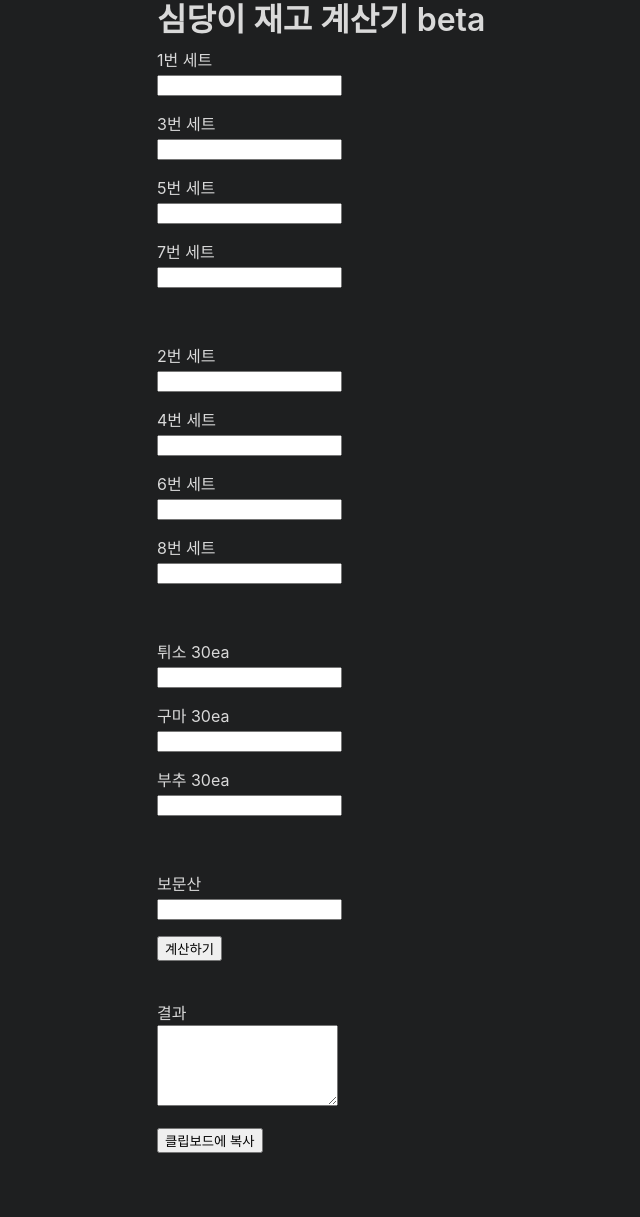
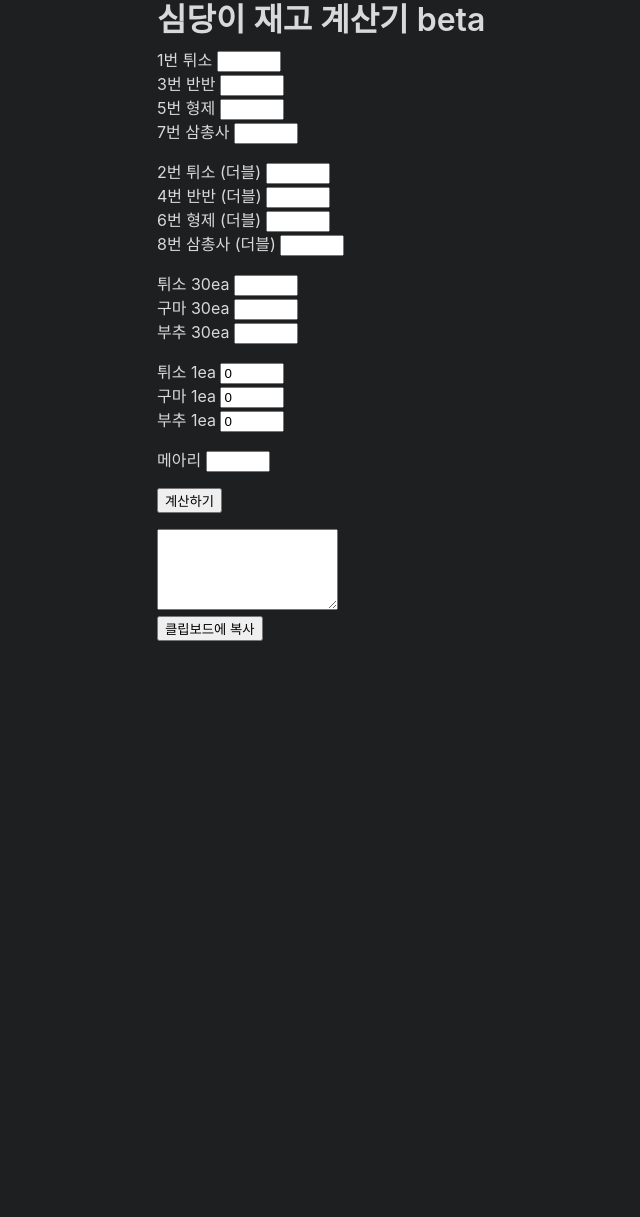
Before and after one commit to hanseodev/hanseodev.github.io, a Jekyll site: the page built from stockcal.md, in a window 1280 px wide. Shown: the whole page, without its empty margins (147-787 px from the left). Built offline with Jekyll 4.4.1, drawn with Linux system fonts in a browser that asks for light colours; after the commit the page ends 900 px from its top, so only the background shows below that.

Commit message:
재고계산기 수정

```diff
--- a/stockcal.md
+++ b/stockcal.md
@@ -3,22 +3,44 @@ layout: lab
 title: 심당이 재고 계산기 beta
 ---
 
-<p>1번 세트<br><input type="text" pattern="\d*" id="num1"></p>
-<p>3번 세트<br><input type="text" pattern="\d*" id="num2"></p>
-<p>5번 세트<br><input type="text" pattern="\d*" id="num3"></p>
-<p>7번 세트<br><input type="text" pattern="\d*" id="num4"></p><br>
-<p>2번 세트<br><input type="text" pattern="\d*" id="num5"></p>
-<p>4번 세트<br><input type="text" pattern="\d*" id="num6"></p>
-<p>6번 세트<br><input type="text" pattern="\d*" id="num7"></p>
-<p>8번 세트<br><input type="text" pattern="\d*" id="num8"></p><br>
-<p>튀소 30ea<br><input type="text" pattern="\d*" id="num9"></p>
-<p>구마 30ea<br><input type="text" pattern="\d*" id="num10"></p>
-<p>부추 30ea<br><input type="text" pattern="\d*" id="num11"></p><br>
-<p>보문산<br><input type="text" pattern="\d*" id="num12"></p>
+<label for="num1">1번 튀소</label>
+<input type="text" pattern="\d*" id="num1" style="width: 4rem;"><br>
+<label for="num2">3번 반반</label>
+<input type="text" pattern="\d*" id="num2" style="width: 4rem;"><br>
+<label for="num3">5번 형제</label>
+<input type="text" pattern="\d*" id="num3" style="width: 4rem;"><br>
+<label for="num4">7번 삼총사</label>
+<input type="text" pattern="\d*" id="num4" style="width: 4rem;"><br>
 
-<button onclick="calculate()">계산하기</button><br><br>
+<label for="num5">2번 튀소 (더블)</label>
+<input type="text" pattern="\d*" id="num5" style="width: 4rem;"><br>
+<label for="num6">4번 반반 (더블)</label>
+<input type="text" pattern="\d*" id="num6" style="width: 4rem;"><br>
+<label for="num7">6번 형제 (더블)</label>
+<input type="text" pattern="\d*" id="num7" style="width: 4rem;"><br>
+<label for="num8">8번 삼총사 (더블)</label>
+<input type="text" pattern="\d*" id="num8" style="width: 4rem;"><br>
 
-<p>결과<br><textarea rows="5" id="result"></textarea></p>
+<label for="num9">튀소 30ea</label>
+<input type="text" pattern="\d*" id="num9" style="width: 4rem;"><br>
+<label for="num10">구마 30ea</label>
+<input type="text" pattern="\d*" id="num10" style="width: 4rem;"><br>
+<label for="num11">부추 30ea</label>
+<input type="text" pattern="\d*" id="num11" style="width: 4rem;"><br>
+
+<label for="num13">튀소 1ea</label>
+<input type="text" pattern="\d*" id="num13" value="0" style="width: 4rem;"><br>
+<label for="num14">구마 1ea</label>
+<input type="text" pattern="\d*" id="num14" value="0" style="width: 4rem;"><br>
+<label for="num15">부추 1ea</label>
+<input type="text" pattern="\d*" id="num15" value="0" style="width: 4rem;"><br>
+
+<label for="num12">메아리</label>
+<input type="text" pattern="\d*" id="num12" style="width: 4rem;"><br>
+
+<button onclick="calculate()">계산하기</button><br>
+
+<textarea rows="5" id="result"></textarea>
 
 <button onclick="copyToClipboard()">클립보드에 복사</button>
 
@@ -36,13 +58,16 @@ title: 심당이 재고 계산기 beta
     var num10 = parseInt(document.getElementById("num10").value);
     var num11 = parseInt(document.getElementById("num11").value);
     var num12 = parseInt(document.getElementById("num12").value);
+    var num13 = parseInt(document.getElementById("num13").value);
+    var num14 = parseInt(document.getElementById("num14").value);
+    var num15 = parseInt(document.getElementById("num15").value);
 
-    var stockTuiso = num1 * 6 + num2 * 3 + num3 * 3 + num4 * 2 + num5 * 12 + num6 * 6 + num7 * 6 + num8 * 4 + num9 * 30;
-    var stockGuma = num3 * 3 + num4 * 2 + num7 * 6 + num8 * 4 + num10 * 30;
-    var stockBuchu = num2 * 3 + num4 * 2 + num6 * 6 + num8 * 4 + num11 * 30;
-    var stockBomunsan = num12;
+    var stockTuiso = num1 * 6 + num2 * 3 + num3 * 3 + num4 * 2 + num5 * 12 + num6 * 6 + num7 * 6 + num8 * 4 + num9 * 30 + num13;
+    var stockGuma = num3 * 3 + num4 * 2 + num7 * 6 + num8 * 4 + num10 * 30 + num14;
+    var stockBuchu = num2 * 3 + num4 * 2 + num6 * 6 + num8 * 4 + num11 * 30 + num15;
+    var stockMeari = num12;
 
-    var result = "시 재고입니다" + "\n튀소 " + stockTuiso + "\n구마 " + stockGuma + "\n부추 " + stockBuchu+ "\n보문산 " + stockBomunsan
+    var result = "시 재고입니다" + "\n튀소 " + stockTuiso + "\n구마 " + stockGuma + "\n부추 " + stockBuchu+ "\n메아리 " + stockMeari
 
     // 결과값을 출력
     document.getElementById("result").value = result;
```
